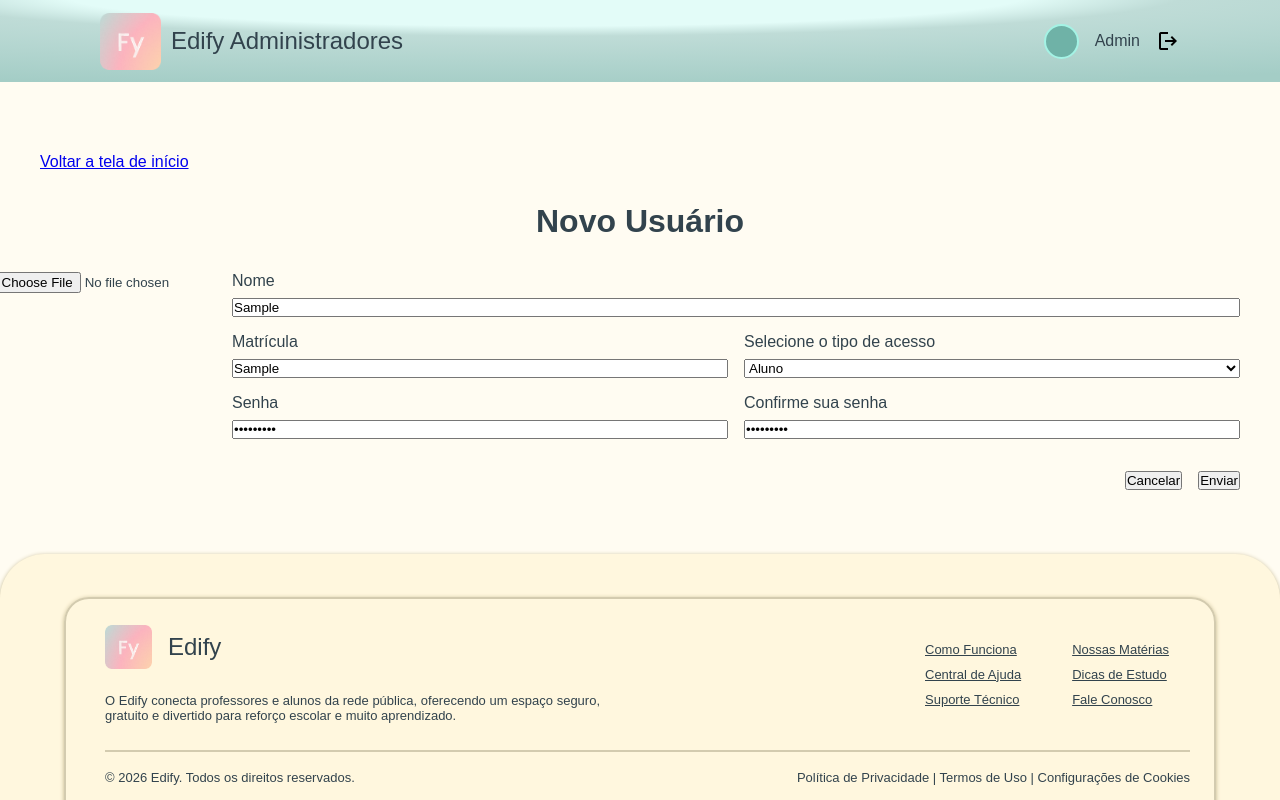
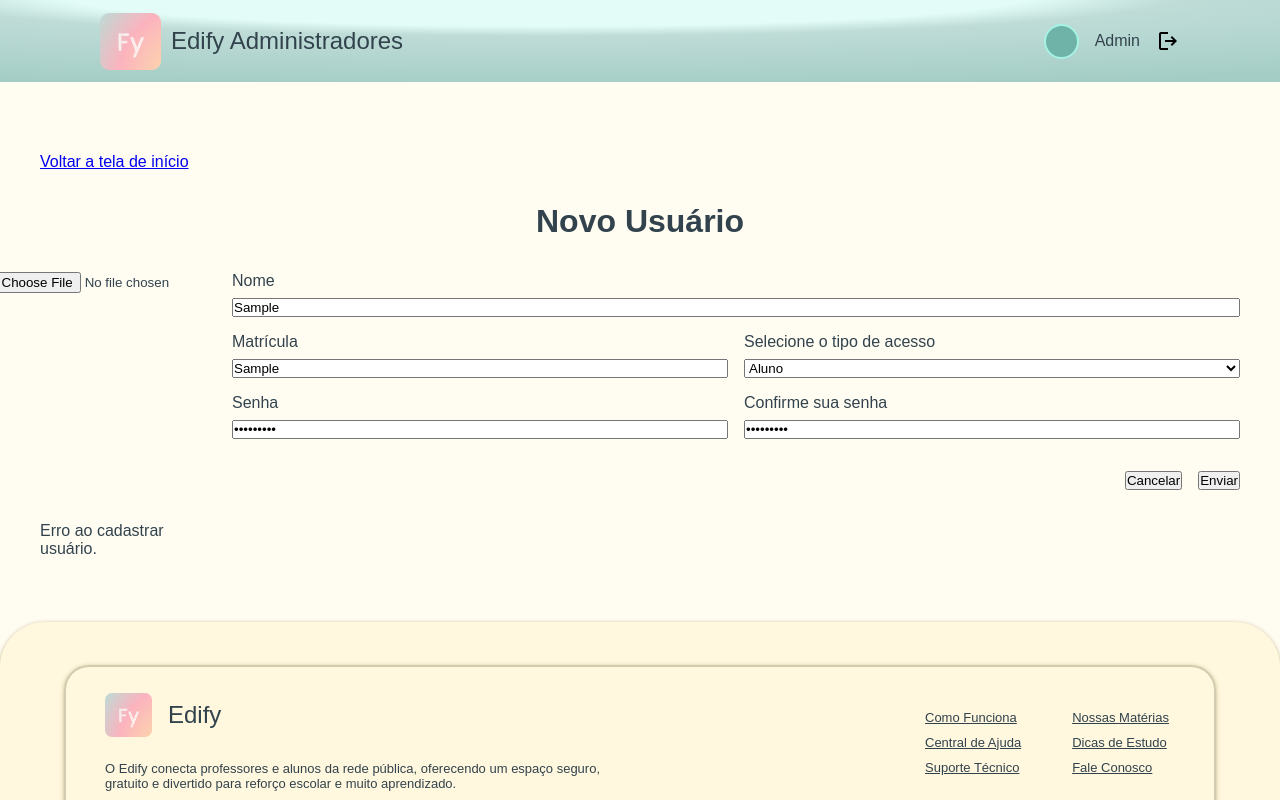
Before and after one commit to david-pessoa/tech-challenge-frontend, a React (Vite) app: page /user/new in a window 1280 px wide. Both pictures are taken after typing "Sample", "Sample", "Sample123", "Sample123" into the empty fields and a click on the button "Enviar". Shown: the top 800 px of the page. Built offline with nearby package versions, Linux system fonts and the light colour scheme; no server answers.

Commit message:
feat: connect user creation form to api

```diff
--- a/src/pages/UserRegister.tsx
+++ b/src/pages/UserRegister.tsx
@@ -27,6 +27,8 @@ const initialFormData: UserFormData = {
   confirmarSenha: '',
   image: null,
 };
+
+const API_URL = import.meta.env.VITE_API_BASE_URL;
 
 const Main = styled.main`
   width: min(75rem, calc(100% - 2rem));
@@ -83,10 +85,50 @@ const Actions = styled.div`
 
 export default function UserRegister({ isNew }: UserRegisterProps) {
   const [formData, setFormData] = useState<UserFormData>(initialFormData);
+  const [message, setMessage] = useState('');
   const currentRole: Role = 'ADMIN';
 
-  function handleSubmit(event: FormEvent<HTMLFormElement>) {
+  async function handleSubmit(event: FormEvent<HTMLFormElement>) {
     event.preventDefault();
+
+    if (formData.senha !== formData.confirmarSenha) {
+      setMessage('As senhas não conferem.');
+      return;
+    }
+
+    const token = localStorage.getItem('token');
+    const userData = new FormData();
+
+    userData.append('nome', formData.nome);
+    userData.append('matricula', formData.matricula);
+    userData.append('role', formData.role);
+    userData.append('senha', formData.senha);
+
+    if (formData.image) {
+      userData.append('image', formData.image);
+    }
+
+    try {
+      const response = await fetch(`${API_URL}/user`, {
+        method: 'POST',
+        headers: {
+          Authorization: `Bearer ${token}`,
+        },
+        body: userData,
+      });
+
+      const data = await response.json();
+
+      if (!response.ok) {
+        setMessage(data.message);
+        return;
+      }
+
+      setMessage('Usuário cadastrado com sucesso.');
+      setFormData(initialFormData);
+    } catch {
+      setMessage('Erro ao cadastrar usuário.');
+    }
   }
 
   return (
@@ -182,6 +224,8 @@ export default function UserRegister({ isNew }: UserRegisterProps) {
             <button type="button">Cancelar</button>
             <button type="submit">Enviar</button>
           </Actions>
+
+          {message && <p>{message}</p>}
         </Form>
       </Main>
 
```
